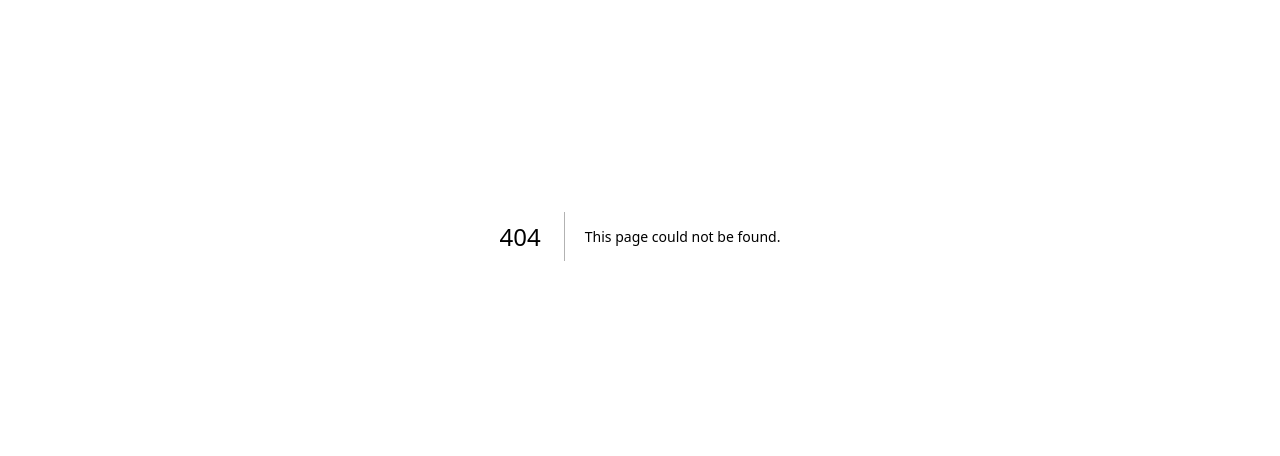
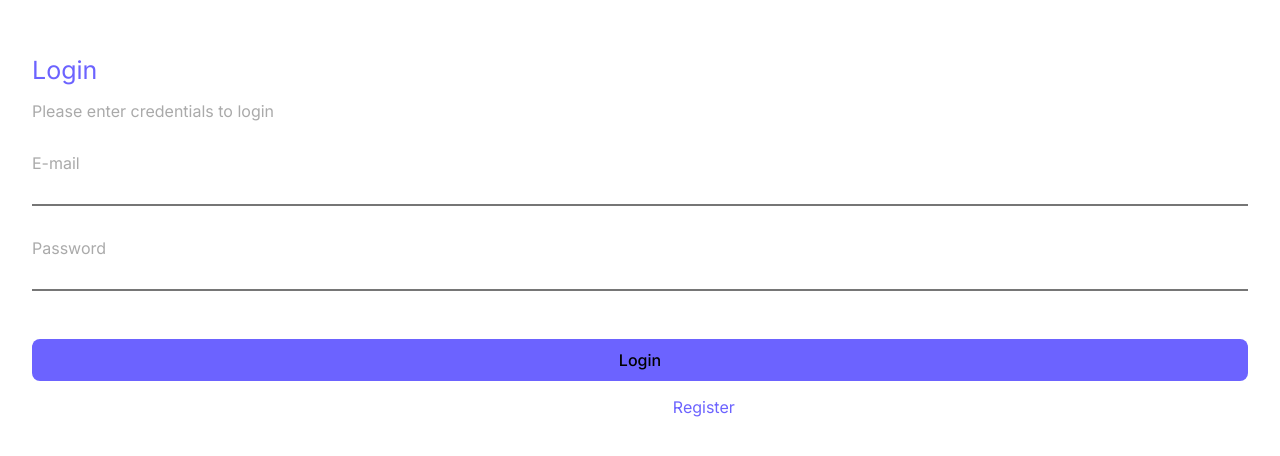
Before and after one commit to Bladgroen/CalorieWise, a Next.js app: page /login in a window 1280 px wide. Before the commit this address had no page. Shown: the part 164-620 px from the top of the page. Built offline with nearby package versions, Linux system fonts and the light colour scheme.

Commit message:
✨added login page

```diff
--- /dev/null
+++ b/src/app/login/LoginPage.scss
@@ -0,0 +1 @@
+@import "./../../styles/variables";
--- /dev/null
+++ b/src/app/login/page.tsx
@@ -0,0 +1,89 @@
+"use client";
+import { signIn } from "@/firebase/signup";
+import CircularProgress from "@mui/material/CircularProgress";
+import { ErrorMessage, Field, Form, Formik } from "formik";
+import { useRouter } from "next/navigation";
+import { useState } from "react";
+import { RegisterFormData } from "../../interfaces/types";
+import styles from "../register/RegisterPage.module.scss";
+import { validateForm, validationSchema } from "../register/RegisterPageLogic";
+
+export default function RegisterPage() {
+  const initialValues: RegisterFormData = {
+    email: "",
+    password: "",
+  };
+
+  const [loading, setLoading] = useState(false);
+  const router = useRouter();
+
+  const handleSubmit = async (values: RegisterFormData) => {
+    setLoading(true);
+    const validationErrors = await validateForm(values);
+    function routerpsh() {
+      router.push("/");
+    }
+    if (Object.keys(validationErrors).length === 0) {
+      try {
+        await signIn(values);
+        router.push("/");
+      } catch (e) {
+        console.log(e);
+      } finally {
+        setLoading(false);
+      }
+    } else {
+      console.log("Form validation erros:", validationErrors);
+    }
+  };
+
+  return (
+    <div className={styles.registerPage}>
+      <p className={styles.title}>Login</p>
+      <p className={styles.desc}>Please enter credentials to login</p>
+      <Formik
+        initialValues={initialValues}
+        onSubmit={handleSubmit}
+        validationSchema={validationSchema}
+        validateOnChange={false}
+        validateOnBlur={false}
+      >
+        <Form className={styles.form}>
+          <div className={styles.registerFormField}>
+            <label htmlFor="email" className={styles.label}>
+              E-mail
+            </label>
+            <Field type="text" name="email" className={styles.field} />
+            <ErrorMessage
+              name="email"
+              component="div"
+              className={styles.error_message}
+            />
+          </div>
+          <div className={styles.registerFormField}>
+            <label htmlFor="password" className={styles.label}>
+              Password
+            </label>
+            <Field type="password" name="password" className={styles.field} />
+            <ErrorMessage
+              name="password"
+              component="div"
+              className={styles.error_message}
+            />
+          </div>
+
+          <button type="submit" className={styles.submit} disabled={loading}>
+            {loading ? <CircularProgress size={20} color="inherit" /> : "Login"}
+          </button>
+        </Form>
+      </Formik>
+
+      <p className={styles.login}>
+        No account yet?{" "}
+        <a className={styles.loginLink} href="/register">
+          Register
+        </a>
+      </p>
+    </div>
+  );
+}
--- a/src/firebase/signup.ts
+++ b/src/firebase/signup.ts
@@ -24,12 +24,16 @@ export async function signUp(values: RegisterFormData) {
   return { result, error };
 }
 
-export async function signIn(email: string, password: string) {
+export async function signIn(values: RegisterFormData) {
   let result = null,
     error = null;
 
   try {
-    result = await signInWithEmailAndPassword(auth, email, password);
+    result = await signInWithEmailAndPassword(
+      auth,
+      values.email,
+      values.password
+    );
   } catch (e) {
     error = e;
   }
```
